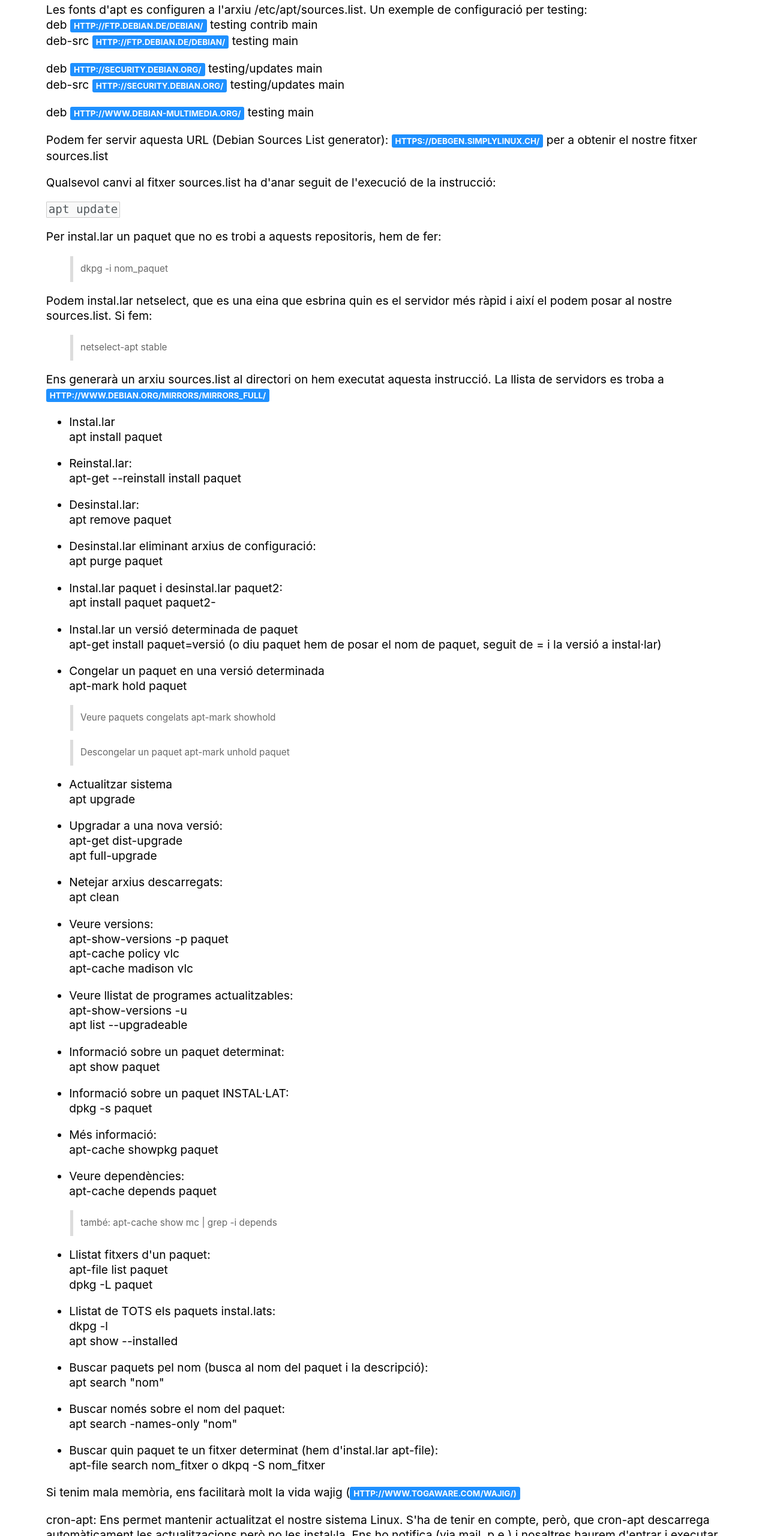
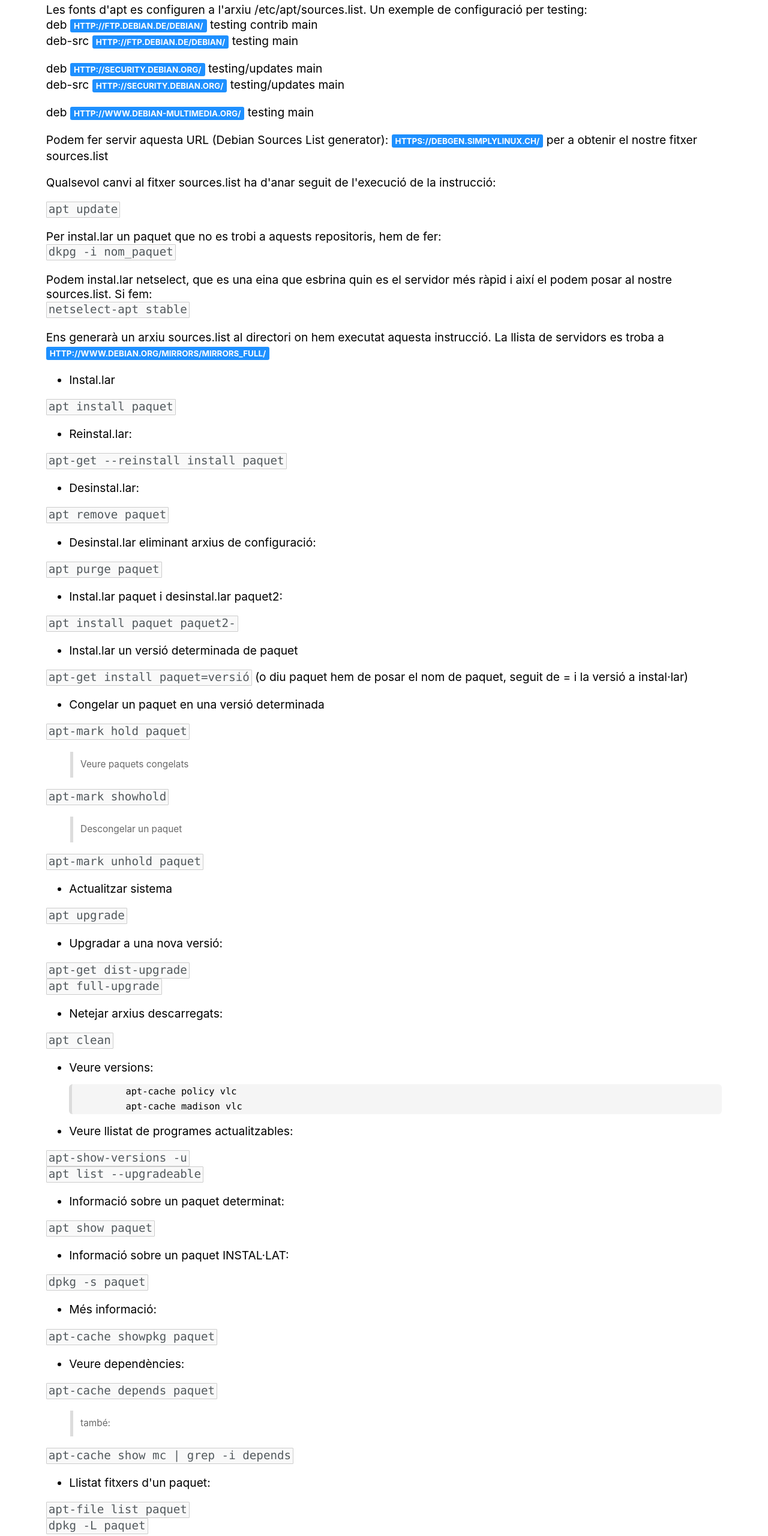
Before and after one commit to tonimarante/tonimarante.github.io, a plain HTML site: page TITs_/DOCS_IT/APT_s/apt_operacions_habituals.html in a window 1280 px wide. Shown: the part 240-2800 px from the top of the page at 60% size. Drawn offline with Linux system fonts and the light colour scheme.

Commit message:
diumenge, 6 de novembre de 2022, 20:20:00 CET

```diff
--- a/TITs_/DOCS_IT/APT_s/apt_operacions_habituals.html
+++ b/TITs_/DOCS_IT/APT_s/apt_operacions_habituals.html
@@ -48,17 +48,13 @@ Qualsevol canvi al fitxer sources.list ha d'anar seguit de l'execució de la ins
 
 <p>
 Per instal.lar un paquet que no es trobi a aquests repositoris, hem de fer:<br />
+<code>        dkpg -i nom_paquet</code><br />
 </p>
-<blockquote>
-dkpg -i nom_paquet
-</blockquote>
 
 <p>
 Podem instal.lar netselect, que es una eina que esbrina quin es el servidor més ràpid i així el podem posar al nostre sources.list. Si fem:<br />
+<code>        netselect-apt stable</code><br />
 </p>
-<blockquote>
-netselect-apt stable
-</blockquote>
 
 <p>
 Ens generarà un arxiu sources.list al directori on hem executat aquesta instrucció. La llista de servidors es troba a <a href="http://www.debian.org/mirrors/mirrors_full/">http://www.debian.org/mirrors/mirrors_full/</a> <br />
@@ -67,168 +63,212 @@ Ens generarà un arxiu sources.list al directori on hem executat aquesta instruc
 <ul>
 <li>
 Instal.lar
-<br />        apt install paquet
 
 </ul>
+<p>
+<code>        apt install paquet</code><br />
+</p>
 
 <ul>
 <li>
 Reinstal.lar:
-<br />        apt-get --reinstall install paquet
 
 </ul>
+<p>
+<code>        apt-get --reinstall install paquet</code><br />
+</p>
 
 <ul>
 <li>
 Desinstal.lar:
-<br />        apt remove paquet
 
 </ul>
+<p>
+<code>        apt remove paquet</code><br />
+</p>
 
 <ul>
 <li>
 Desinstal.lar eliminant arxius de configuració:
-<br />        apt purge paquet
 
 </ul>
+<p>
+<code>        apt purge paquet</code><br />
+</p>
 
 <ul>
 <li>
 Instal.lar paquet i desinstal.lar paquet2:
-<br />        apt install paquet paquet2-
 
 </ul>
+<p>
+<code>        apt install paquet paquet2-</code><br />
+</p>
 
 <ul>
 <li>
 Instal.lar un versió determinada de paquet
-<br />        apt-get install paquet=versió  (o diu paquet hem de posar el nom de paquet, seguit de = i la versió a instal·lar)
 
 </ul>
+<p>
+<code>        apt-get install paquet=versió</code>  (o diu paquet hem de posar el nom de paquet, seguit de = i la versió a instal·lar)<br />
+</p>
 
 <ul>
 <li>
 Congelar un paquet en una versió determinada
-<br />        apt-mark hold  paquet
 
 </ul>
+<p>
+<code>        apt-mark hold  paquet</code><br />
+</p>
 <blockquote>
 Veure paquets congelats
-apt-mark showhold
 </blockquote>
+<p>
+<code>            apt-mark showhold</code><br />
+</p>
 <blockquote>
 Descongelar un paquet
-apt-mark unhold  paquet
 </blockquote>
+<p>
+<code>            apt-mark unhold  paquet </code><br />
+</p>
 
 <ul>
 <li>
 Actualitzar sistema
-<br />        apt upgrade
 
 </ul>
+<p>
+<code>        apt upgrade</code><br />
+</p>
 
 <ul>
 <li>
 Upgradar a una nova versió:
-<br />        apt-get dist-upgrade
-<br />        apt full-upgrade
 
 </ul>
+<p>
+<code>        apt-get dist-upgrade</code><br />
+<code>        apt full-upgrade</code><br />
+</p>
 
 <ul>
 <li>
 Netejar arxius descarregats:
-<br />        apt clean
 
 </ul>
+<p>
+<code>        apt clean</code><br />
+</p>
 
 <ul>
 <li>
 Veure versions:
-<br />        apt-show-versions -p paquet
-<br />        apt-cache policy vlc
-<br />        apt-cache madison vlc
+<pre         apt-show-versions -p paquet>
+        apt-cache policy vlc
+        apt-cache madison vlc
+</pre>
+
+<li>
+Veure llistat de programes actualitzables:
 
 </ul>
-
-<ul>
-<li>
-Veure llistat de programes actualitzables:
-<br />        apt-show-versions -u
-<br />        apt list --upgradeable
-
-</ul>
+<p>
+<code>        apt-show-versions -u</code><br />
+<code>        apt list --upgradeable</code><br />
+</p>
 
 
 <ul>
 <li>
 Informació sobre un paquet determinat:
-<br />        apt show paquet
 
 </ul>
+<p>
+<code>        apt show paquet</code><br />
+</p>
 
 <ul>
 <li>
 Informació sobre un paquet INSTAL·LAT:
-<br />        dpkg -s paquet
 
 </ul>
+<p>
+<code>        dpkg -s paquet</code><br />
+</p>
 
 <ul>
 <li>
 Més informació:
-<br />        apt-cache showpkg paquet
 
 </ul>
+<p>
+<code>       apt-cache showpkg paquet</code><br />
+</p>
 
 <ul>
 <li>
 Veure dependències:
-<br />        apt-cache depends paquet
 
 </ul>
+<p>
+<code>        apt-cache depends paquet</code><br />
+</p>
 <blockquote>
 també:
-apt-cache show mc | grep -i depends
 </blockquote>
+<p>
+<code>        apt-cache show mc | grep -i depends</code><br />
+</p>
 
 <ul>
 <li>
 Llistat fitxers d'un paquet:
-<br />        apt-file list paquet
-<br />        dpkg -L paquet
 
 </ul>
+<p>
+<code>        apt-file list paquet</code><br />
+<code>        dpkg -L paquet</code><br />
+</p>
 
 <ul>
 <li>
 Llistat de TOTS els paquets instal.lats:
-<br />        dkpg -l
-<br />        apt show --installed
 
 </ul>
+<p>
+<code>        dkpg -l</code><br />
+<code>        apt show --installed</code><br />
+</p>
 
 <ul>
 <li>
 Buscar paquets pel nom (busca al nom del paquet i la descripció):
-<br />        apt search "nom"
 
 </ul>
+<p>
+<code>        apt search "nom"</code><br />
+</p>
 
 <ul>
 <li>
 Buscar només sobre el nom del paquet:
-<br />        apt search -names-only "nom"
 
 </ul>
+<p>
+<code>        apt search -names-only "nom"</code><br />
+</p>
 
 <ul>
 <li>
 Buscar quin paquet te un fitxer determinat (hem d'instal.lar apt-file):
-<br />        apt-file search nom_fitxer o dkpq -S nom_fitxer
 
 </ul>
+<p>
+<code>        apt-file search nom_fitxer o dkpq -S nom_fitxer</code><br />
+</p>
 
 
 
@@ -239,10 +279,8 @@ Si tenim mala memòria, ens facilitarà molt la vida wajig  (<a href="http://www
 
 <p>
 cron-apt: Ens permet mantenir actualitzat el nostre sistema Linux. S'ha de tenir en compte, però, que cron-apt descarrega automàticament les actualitzacions però no les instal·la. Ens ho notifica (via mail, p.e.) i nosaltres haurem d'entrar i executar l'actualització fent un:<br />
+<code>            apt full-upgrade</code><br />
 </p>
-<blockquote>
-apt full-upgrade
-</blockquote>
 
 
 <p>
@@ -255,19 +293,17 @@ Tots els scripts dels paquets instal·lats estan a /var/lib/dpkg/info. Aquest di
 
 <p>
 Si una instal.lació termina de mala manera (l'equip s'apaga en mig d'un apt-get dist-upgrade, p.e.) i després no ens deixa instal.lar ni eliminar cap paquet, podem fer:<br />
+<code>        apt-get -f install</code><br />
+<code>        dpkg --configure -a</code><br />
 </p>
 <blockquote>
-apt-get -f install
-dpkg --configure -a
 I després tornem a provar. A vegades es necessari executar la segona comanda varies vegades.
 </blockquote>
 
 <p>
 Si tenim problemes després de fer un autoremove, ens pot ajudar veure quins paquets hem eliminat:<br />
+<code>        zgrep -E "^(Remove:|Purge)" /var/log/apt/history.log*</code><br />
 </p>
-<blockquote>
-zgrep -E "^(Remove:|Purge)" /var/log/apt/history.log*
-</blockquote>
 
 <p>
 _________________<br />
@@ -277,16 +313,18 @@ Si volem instal·lar els mateixos paquets d'un sistema a un altre: <br />
 <p>
 Save the installed packages in the file installed:<br />
 </p>
-<blockquote>
-dpkg -l | grep ^ii | awk '{print $2}' &gt; installed
-</blockquote>
+
+<p>
+<code>    dpkg -l | grep ^ii | awk '{print $2}' &gt; installed</code><br />
+</p>
 
 <p>
 In your newly installed Debian-based distro, install the saved packages:<br />
 </p>
-<blockquote>
-sudo apt-get install $(cat installed)
-</blockquote>
+
+<p>
+<code>    sudo apt-get install $(cat installed)</code><br />
+</p>
 
 
 <p>
```
